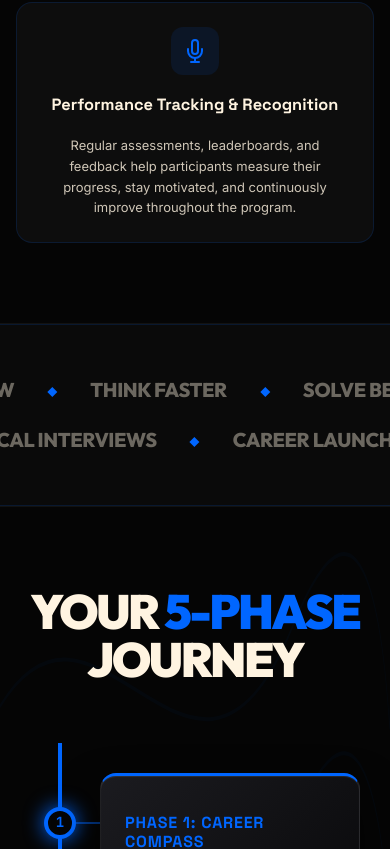
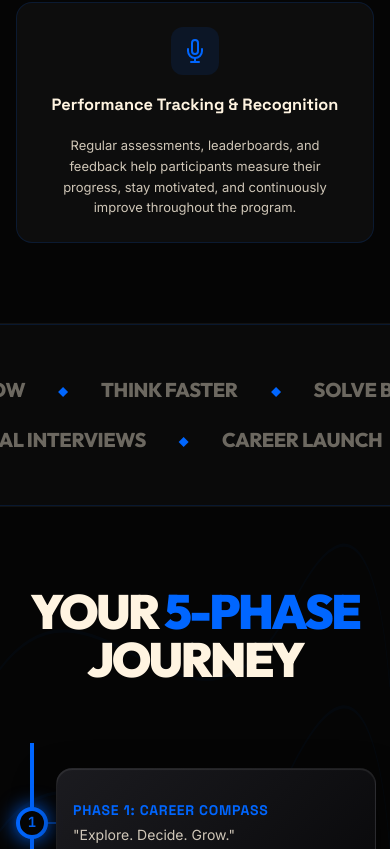
Before and after one commit to Roshen-Reji/c2c-marketing, a Next.js app: page /C2C/ in a window 390 px wide. Shown: the part 1787-2636 px from the top of the page. Built offline with nearby package versions, Linux system fonts and the light colour scheme.

Commit message:
roadmap fix

```diff
--- a/src/components/InteractiveRoadmap.tsx
+++ b/src/components/InteractiveRoadmap.tsx
@@ -136,10 +136,10 @@ export default function InteractiveRoadmap() {
   // Generate SVG Path
   const generatePath = () => {
     if (isMobile) {
-      const canvasHeight = Math.max(500, numPhases * 160);
+      const canvasHeight = Math.max(450, numPhases * 135);
       const startOffsetY = 80;
       const step = (canvasHeight - 160) / (numPhases - 1 || 1);
-      const centerX = 40;
+      const centerX = 12;
 
       let d = `M ${centerX} 0 L ${centerX} ${startOffsetY}`;
       for (let i = 0; i < numPhases; i++) {
@@ -216,7 +216,7 @@ export default function InteractiveRoadmap() {
             ref={timelineCanvasRef}
             style={{
               position: "relative",
-              height: isMobile ? Math.max(600, numPhases * 180) : 550,
+              height: isMobile ? Math.max(450, numPhases * 135) : 550,
               minWidth: isMobile ? "100%" : Math.max(containerWidth, (numPhases - 1) * Math.max(220, (containerWidth - 280) / (numPhases - 1 || 1)) + 280),
               margin: "0 auto",
               padding: isMobile ? "0 20px" : "0 40px",
@@ -271,12 +271,12 @@ export default function InteractiveRoadmap() {
               const isTop = i % 2 === 0;
 
               if (isMobile) {
-                const canvasHeight = Math.max(500, numPhases * 160);
+                const canvasHeight = Math.max(450, numPhases * 135);
                 const step = (canvasHeight - 160) / (numPhases - 1 || 1);
-                xPos = 40;
+                xPos = 12;
                 yPos = i * step + 80;
-                cardLeft = xPos + 40;
-                cardTop = yPos - 50;
+                cardLeft = xPos + 24;
+                cardTop = yPos - 55;
               } else {
                 const startOffsetX = 140;
                 const endOffsetX = 140;
@@ -329,7 +329,7 @@ export default function InteractiveRoadmap() {
                     position: "absolute",
                     left: isMobile ? xPos + 16 : cardLeft + 119,
                     top: isMobile ? yPos - 1 : isTop ? yPos - 120 : yPos,
-                    width: isMobile ? 24 : 2,
+                    width: isMobile ? 8 : 2,
                     height: isMobile ? 2 : 120,
                     background: "var(--border-strong)",
                     zIndex: 1
@@ -342,17 +342,16 @@ export default function InteractiveRoadmap() {
                       zIndex: 10,
                       left: cardLeft,
                       top: cardTop,
-                      width: isMobile ? "calc(100vw - 130px)" : 240,
-                      height: 150,
+                      width: isMobile ? "calc(100vw - 56px)" : 240,
+                      height: isMobile ? 110 : 150,
                       maxWidth: 320,
                       background: "linear-gradient(135deg, rgba(30, 30, 35, 0.9) 0%, rgba(10, 10, 12, 0.95) 100%)",
                       backdropFilter: "blur(10px)",
                       WebkitBackdropFilter: "blur(10px)",
                       border: "1px solid rgba(255, 255, 255, 0.08)",
                       borderRadius: "var(--radius-xl)",
-                      padding: "20px 24px",
+                      padding: isMobile ? "12px 16px" : "20px 24px",
                       boxShadow: "0 20px 40px rgba(0,0,0,0.5), inset 0 1px 1px rgba(255,255,255,0.1)",
-                      borderTop: `3px solid var(--accent-primary)`,
                       transition: "transform 0.3s cubic-bezier(0.16, 1, 0.3, 1), box-shadow 0.3s ease, border-color 0.3s ease",
                       cursor: "pointer",
                       display: "flex",
@@ -372,9 +371,9 @@ export default function InteractiveRoadmap() {
                   >
                     <h4 style={{
                       fontFamily: "var(--font-heading)",
-                      fontSize: 16,
+                      fontSize: isMobile ? 14 : 16,
                       color: "var(--accent-primary)",
-                      marginBottom: 12,
+                      marginBottom: isMobile ? 8 : 12,
                       textTransform: "uppercase",
                       letterSpacing: "0.05em",
                       lineHeight: 1.2
@@ -383,9 +382,9 @@ export default function InteractiveRoadmap() {
                     </h4>
                     <p style={{
                       color: "var(--text-secondary)",
-                      fontSize: 16,
+                      fontSize: isMobile ? 14 : 16,
                       fontWeight: 400,
-                      lineHeight: 1.4,
+                      lineHeight: isMobile ? 1.2 : 1.4,
                       margin: 0
                     }}>
                       "{phase.subtitle}"
```
